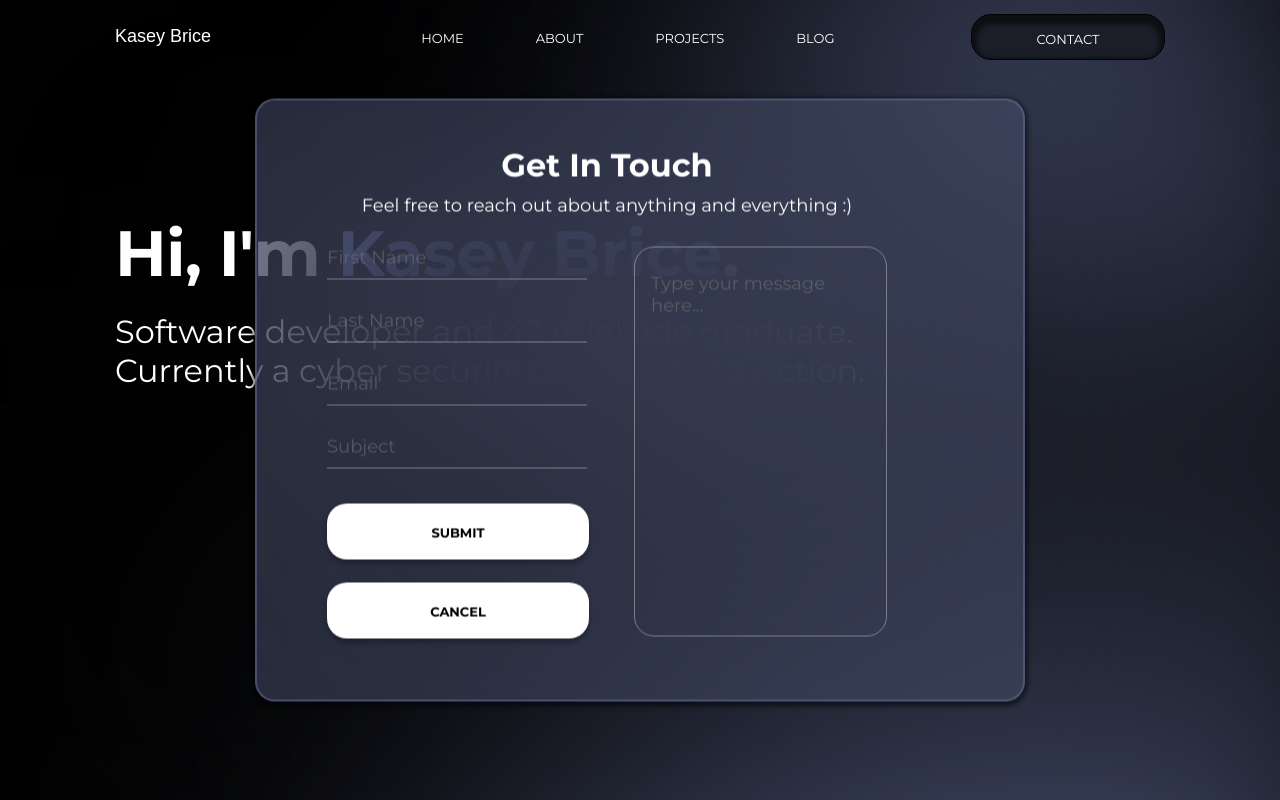
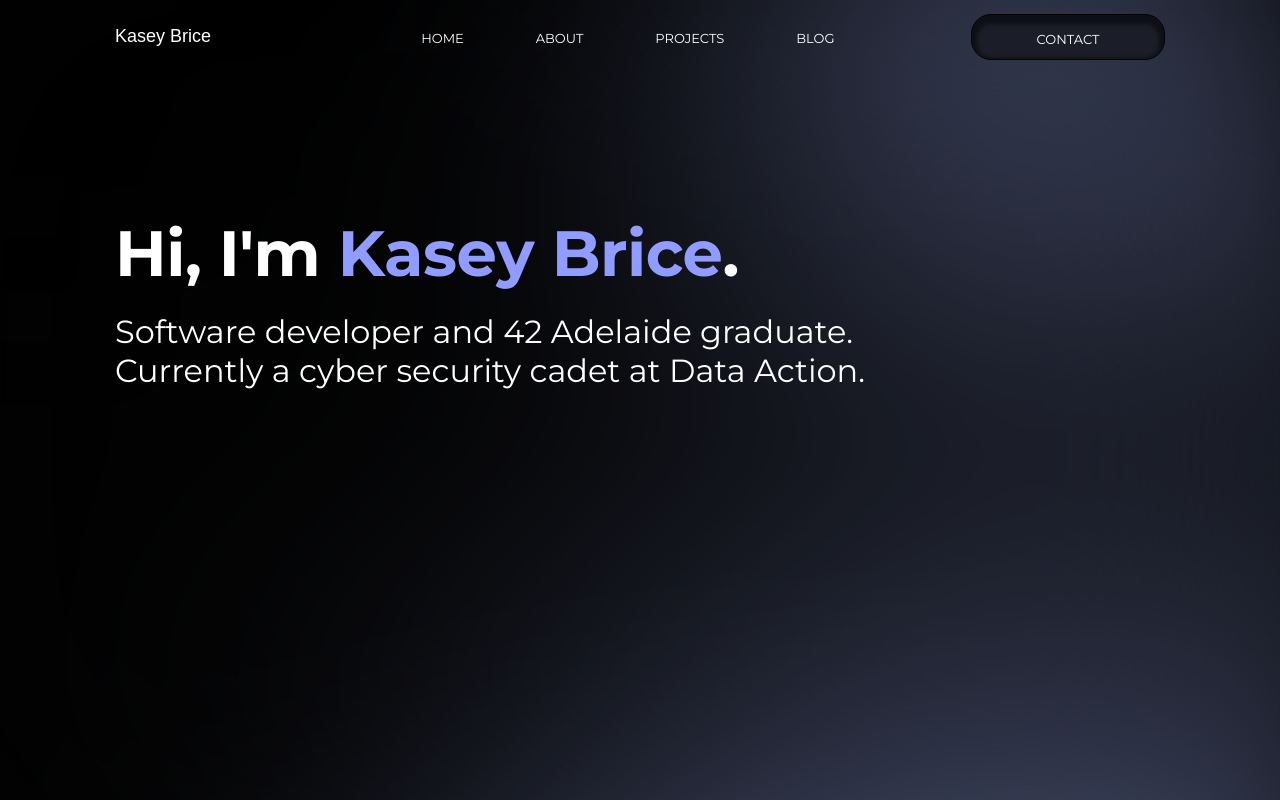
Before and after one commit to kaseypsbrice/kaseypsbrice.github.io, a Vue app: page / in a window 1280 px wide. Built offline with nearby package versions, Linux system fonts and the light colour scheme; some icons are missing; a web font is replaced by a local one.

Commit message:
Contact form opens and closes

```diff
--- a/src/components/ContactForm.vue
+++ b/src/components/ContactForm.vue
@@ -1,5 +1,11 @@
 <script setup>
 import { onMounted } from 'vue';
+
+const emit = defineEmits(['close']);
+
+const closeForm = () => {
+    emit('close');
+};
 
 onMounted(() => {
     var form = document.getElementById("my-form");
@@ -52,7 +58,7 @@ async function handleSubmit(event) {
                 <!-- Subject -->
                 <input type="text" name="Subject" required placeholder="Subject" />
                 <button id="submit-btn">submit</button>
-                <button id="cancel-btn">cancel</button>
+                <button id="cancel-btn" @click="closeForm">cancel</button>
             </div>
             <!-- Message -->
             <textarea name="message" required placeholder="Type your message here..." />
--- a/src/components/NavBar.vue
+++ b/src/components/NavBar.vue
@@ -2,6 +2,19 @@
 import { RouterLink } from 'vue-router'
 import { Icon } from "@iconify/vue";
 import ContactForm from './ContactForm.vue';
+import { ref } from 'vue';
+
+const showContactForm = ref(false);
+
+const toggleContactForm = () => {
+    showContactForm.value = !showContactForm.value;
+};
+
+const closeContactForm = () => {
+    console.log('ContactForm close event triggered!');
+    showContactForm.value = false;
+};
+
 </script>
 
 <template>
@@ -19,12 +32,12 @@ import ContactForm from './ContactForm.vue';
                     </a>
                 </li>
 			</ul>
-            <div class="contact-btn small-caps"> <!-- Pop-up or page? -->
+            <div class="contact-btn small-caps" @click="toggleContactForm"> <!-- Pop-up or page? -->
                 contact
             </div>
 		</nav>
 	</header>
-    <ContactForm />
+    <ContactForm v-if="showContactForm" @close="closeContactForm" />
 </template>
 
 <style lang="scss" scoped>
```
